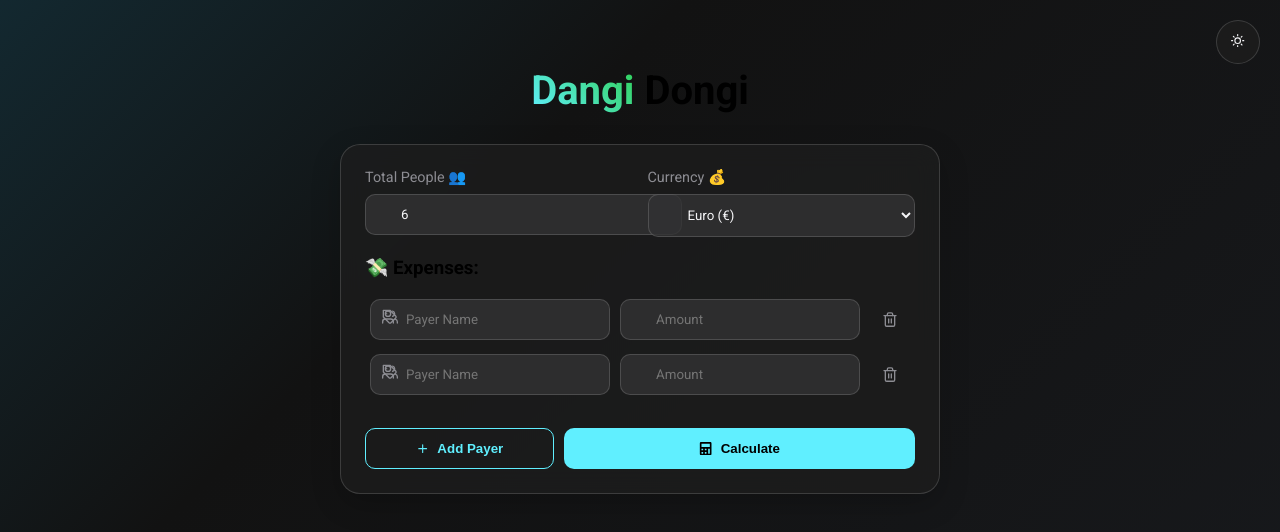
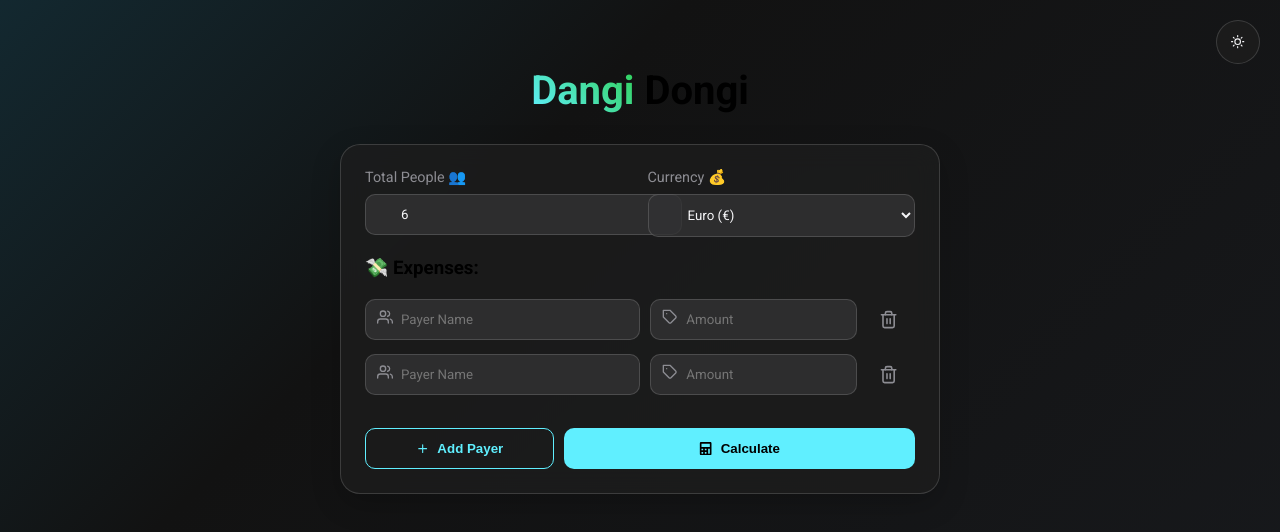
Before and after one commit to amirsohly/DangiDongi, a React (Create React App) app in the folder DangiDongiByAmirreza/: page / in a window 1280 px wide. Shown: the top 532 px of the page. Built offline with nearby package versions, Linux system fonts and the light colour scheme.

Commit message:
Refactor App.js for improved readability and logic

```diff
--- a/DangiDongiByAmirreza/src/App.js
+++ b/DangiDongiByAmirreza/src/App.js
@@ -1,23 +1,17 @@
 import React, { useState, useEffect } from 'react';
 import { motion, AnimatePresence } from 'framer-motion';
-import { FiPlus, FiTrash2, FiUsers, FiTag, FiSun, FiMoon, FiLoader, FiArrowUpRight, FiArrowRight } from 'react-icons/fi';
+import { FiPlus, FiTrash2, FiUsers, FiTag, FiSun, FiMoon, FiLoader, FiArrowRight } from 'react-icons/fi';
 import { FaCalculator } from 'react-icons/fa';
 import './App.css';
 
-// ===================================================================================
-// Author: Amirreza - https://github.com/amirsohly/
-// ===================================================================================
 const calculateDebts = (totalPeople, expenses) => {
   const totalCost = expenses.reduce((sum, exp) => sum + Number(exp.amount || 0), 0);
   const sharePerPerson = totalPeople > 0 ? totalCost / totalPeople : 0;
-
   const balances = {};
 
   expenses.forEach(exp => {
     if (exp.name) {
-      if (!balances[exp.name]) {
-        balances[exp.name] = 0;
-      }
+      if (!balances[exp.name]) balances[exp.name] = 0;
       balances[exp.name] += Number(exp.amount || 0);
     }
   });
@@ -33,15 +27,14 @@ const calculateDebts = (totalPeople, expenses) => {
     balances[unpaidName] = -sharePerPerson;
   }
 
-  const creditors = Object.entries(balances).filter(([name, amount]) => amount > 0);
-  const debtors = Object.entries(balances).filter(([name, amount]) => amount < 0);
+  const creditors = Object.entries(balances).filter(([_, amount]) => amount > 0);
+  const debtors = Object.entries(balances).filter(([_, amount]) => amount < 0);
 
   if (creditors.length === 0 || debtors.length === 0) {
     return { totalCost, sharePerPerson, results: [] };
   }
 
   creditors.sort((a, b) => b[1] - a[1]);
-
   const [mainCreditorName] = creditors[0];
   const transactions = [];
 
@@ -64,102 +57,63 @@ const calculateDebts = (totalPeople, expenses) => {
   return { totalCost, sharePerPerson, results: transactions };
 };
 
-
 function App() {
   const [totalPeople, setTotalPeople] = useState(6);
   const [currency, setCurrency] = useState('Euro');
-  const [expenses, setExpenses] = useState([
-    { name: '', amount: '' },
-    { name: '', amount: '' },
-  ]);
+  const [expenses, setExpenses] = useState([{ name: '', amount: '' }, { name: '', amount: '' }]);
   const [results, setResults] = useState(null);
   const [error, setError] = useState('');
   const [isLoading, setIsLoading] = useState(false);
   const [theme, setTheme] = useState(localStorage.getItem('theme') || 'dark');
 
   useEffect(() => {
-    document.body.className = '';
-    document.body.classList.add(theme);
+    document.body.className = theme;
     localStorage.setItem('theme', theme);
   }, [theme]);
 
   const toggleTheme = () => setTheme(prev => (prev === 'light' ? 'dark' : 'light'));
   const handleAddExpense = () => setExpenses([...expenses, { name: '', amount: '' }]);
   const handleRemoveExpense = (index) => setExpenses(expenses.filter((_, i) => i !== index));
+
   const handleExpenseChange = (index, field, value) => {
     const newExpenses = [...expenses];
     if (field === 'amount') {
-      newExpenses[index][field] = value.replace(/[^0-9.]/g, '');
+      // اجازه ورود عدد و فقط یک نقطه برای اعشار
+      if (value === '' || /^[0-9]*\.?[0-9]*$/.test(value)) {
+        newExpenses[index][field] = value;
+      }
     } else {
       newExpenses[index][field] = value;
     }
     setExpenses(newExpenses);
   };
 
-  // ===================================================================================
-  // Author: Amirreza - https://github.com/amirsohly/
-  // ===================================================================================
   const handleCalculate = () => {
     setError('');
-    setResults(null);
-    if (expenses.length === 0) {
-      setError('Please add at least one expense.');
+    if (expenses.some(exp => exp.name.trim() === '' || exp.amount === '')) {
+      setError('Please fill in all fields.');
       return;
     }
-    const isAnyFieldEmpty = expenses.some(exp => exp.name.trim() === '' || exp.amount.toString().trim() === '');
-    if (isAnyFieldEmpty) {
-      setError('Please fill in the name and amount for all expense rows.');
-      return;
-    }
-
     setIsLoading(true);
     setTimeout(() => {
-      const validExpenses = expenses.filter(exp => exp.name.trim() !== '' && exp.amount !== '' && !isNaN(parseFloat(exp.amount)));
-      const calculatedResults = calculateDebts(totalPeople, validExpenses);
-      setResults(calculatedResults);
+      setResults(calculateDebts(totalPeople, expenses));
       setIsLoading(false);
     }, 600);
   };
 
-  const formatNumber = (num, currency) => {
-    const number = Number(num);
-    if (isNaN(number)) return '';
-    const options = { minimumFractionDigits: 2, maximumFractionDigits: 2 };
-    // Removed Toman-specific formatting logic, assuming all English currencies use decimals
-    return new Intl.NumberFormat('en-US', options).format(number);
-  };
-
-  const cardVariants = {
-    hidden: { opacity: 0, scale: 0.95, y: 20 },
-    visible: { opacity: 1, scale: 1, y: 0, transition: { duration: 0.5, ease: [0.22, 1, 0.36, 1] } },
-  };
-
-  const listItemVariants = {
-    hidden: { opacity: 0, x: -20 },
-    visible: i => ({ opacity: 1, x: 0, transition: { delay: i * 0.1 } }),
-  };
+  const formatNumber = (num) => new Intl.NumberFormat('en-US', { minimumFractionDigits: 2, maximumFractionDigits: 2 }).format(num);
 
   return (
     <div className="App">
       <motion.button whileHover={{ scale: 1.1 }} whileTap={{ scale: 0.9 }} onClick={toggleTheme} className="theme-toggle-btn">
-        <AnimatePresence mode="wait">
-          <motion.div key={theme} initial={{ opacity: 0, y: -20 }} animate={{ opacity: 1, y: 0 }} exit={{ opacity: 0, y: 20 }}>
-            {theme === 'light' ? <FiMoon /> : <FiSun />}
-          </motion.div>
-        </AnimatePresence>
+        {theme === 'light' ? <FiMoon /> : <FiSun />}
       </motion.button>
 
-
-
-
-
       <header className="App-header">
-        {/* Title Translation */}
         <h1><span>Dangi</span> Dongi</h1>
 
-        <motion.div className="card" variants={cardVariants} initial="hidden" animate="visible">
+        <div className="card">
           <div className="form-row">
-            {/* Keeping the order: Total People then Currency */}
             <div className="form-group">
                 <label>Total People 👥</label>
                 <input type="number" value={totalPeople} onChange={(e) => setTotalPeople(e.target.value)} min="1"/>
@@ -167,7 +121,6 @@ function App() {
             <div className="form-group">
                 <label>Currency 💰</label>
                 <select value={currency} onChange={(e) => setCurrency(e.target.value)}>
-                    {/* Currency translations */}
                     <option value="Toman">Toman</option>
                     <option value="Euro">Euro (€)</option>
                     <option value="Dollar">Dollar ($)</option>
@@ -175,50 +128,49 @@ function App() {
                 </select>
             </div>
           </div>
-          {/* Section Heading Translation */}
           <h3>💸 Expenses:</h3>
-          <div style={{ maxHeight: '250px', overflowY: 'auto', padding: '0 5px' }}>
+          <div className="expense-list">
             <AnimatePresence>
               {expenses.map((expense, index) => (
-                <motion.div key={index} layout initial={{ opacity: 0 }} animate={{ opacity: 1 }} exit={{ opacity: 0, x: -50 }} transition={{ type: 'spring', stiffness: 300, damping: 30 }} className="input-with-icon expense-item">
-                  <span className="icon"><FiUsers /></span>
-                  {/* Placeholder Translation */}
-                  <input type="text" placeholder="Payer Name" value={expense.name} onChange={(e) => handleExpenseChange(index, 'name', e.target.value)}/>
-                  <span className="icon"><FiTag /></span>
-                  {/* Placeholder Translation */}
-                  <input type="text" inputMode="decimal" placeholder="Amount" value={expense.amount ? new Intl.NumberFormat('en-US').format(expense.amount) : ''} onChange={(e) => handleExpenseChange(index, 'amount', e.target.value)}/>
-                  <motion.button whileTap={{ scale: 0.8 }} className="remove-btn" onClick={() => handleRemoveExpense(index)}><FiTrash2 /></motion.button>
+                <motion.div key={index} layout initial={{ opacity: 0 }} animate={{ opacity: 1 }} exit={{ opacity: 0, x: -50 }} className="expense-item">
+                  <div className="input-with-icon" style={{flex: 2}}>
+                    <span className="icon"><FiUsers /></span>
+                    <input type="text" placeholder="Payer Name" value={expense.name} onChange={(e) => handleExpenseChange(index, 'name', e.target.value)}/>
+                  </div>
+                  <div className="input-with-icon" style={{flex: 1.5}}>
+                    <span className="icon"><FiTag /></span>
+                    <input type="text" inputMode="decimal" placeholder="Amount" value={expense.amount} onChange={(e) => handleExpenseChange(index, 'amount', e.target.value)}/>
+                  </div>
+                  <button className="remove-btn" onClick={() => handleRemoveExpense(index)}><FiTrash2 /></button>
                 </motion.div>
               ))}
             </AnimatePresence>
           </div>
           <div className="button-group">
-            {/* Button Translations */}
             <button className="add-btn" onClick={handleAddExpense}><FiPlus /> Add Payer</button>
             <button onClick={handleCalculate} className="calculate-btn" disabled={isLoading}>
               {isLoading ? <FiLoader className="spinner" /> : <><FaCalculator /> Calculate</>}
             </button>
           </div>
-        </motion.div>
+        </div>
 
-        <AnimatePresence>{error && (<motion.div className="error" initial={{ opacity: 0, y: -10 }} animate={{ opacity: 1, y: 0 }} exit={{ opacity: 0, y: -10 }}>{error}</motion.div>)}</AnimatePresence>
         <AnimatePresence>
           {results && (
-            <motion.div className="card results" variants={cardVariants} initial="hidden" animate="visible" exit="hidden">
-              {/* Results Translations */}
+            <motion.div className="card results" initial={{ opacity: 0, y: 20 }} animate={{ opacity: 1, y: 0 }}>
               <h2>📊 Results Summary</h2>
-              <p><strong>Total Cost:</strong> {formatNumber(results.totalCost, currency)} {currency}</p>
-              <p><strong>Share Per Person:</strong> {formatNumber(results.sharePerPerson, currency)} {currency}</p>
+              <p><strong>Total Cost:</strong> {formatNumber(results.totalCost)} {currency}</p>
+              <p><strong>Share Per Person:</strong> {formatNumber(results.sharePerPerson)} {currency}</p>
               <h3 className="transactions-title">Payment Transactions:</h3>
               <ul>
-                {results.results.map((transaction, index) => (
-                  <motion.li key={index} custom={index} variants={listItemVariants} initial="hidden" animate="visible" className="transaction-item">
-                    {/* Logic update for LTR and text translation */}
-                    <span className={`pays-money ${transaction.from.includes('(Each)') ? 'unpaid-group-text' : ''}`}></span>
-                    {transaction.from}
-                    <span className="arrow"><FiArrowRight /><span className="amount">{formatNumber(transaction.amount, currency)} {currency}</span></span>
-                    <span className="gets-money">{transaction.to}</span>
-                  </motion.li>
+                {results.results.map((t, i) => (
+                  <li key={i} className="transaction-item">
+                    <span className={t.from.includes('(Each)') ? 'unpaid-group-text' : 'payer-name'}>{t.from}</span>
+                    <div className="arrow">
+                      <FiArrowRight />
+                      <span className="amount">{formatNumber(t.amount)} {currency}</span>
+                    </div>
+                    <span className="gets-money">{t.to}</span>
+                  </li>
                 ))}
               </ul>
             </motion.div>
```
